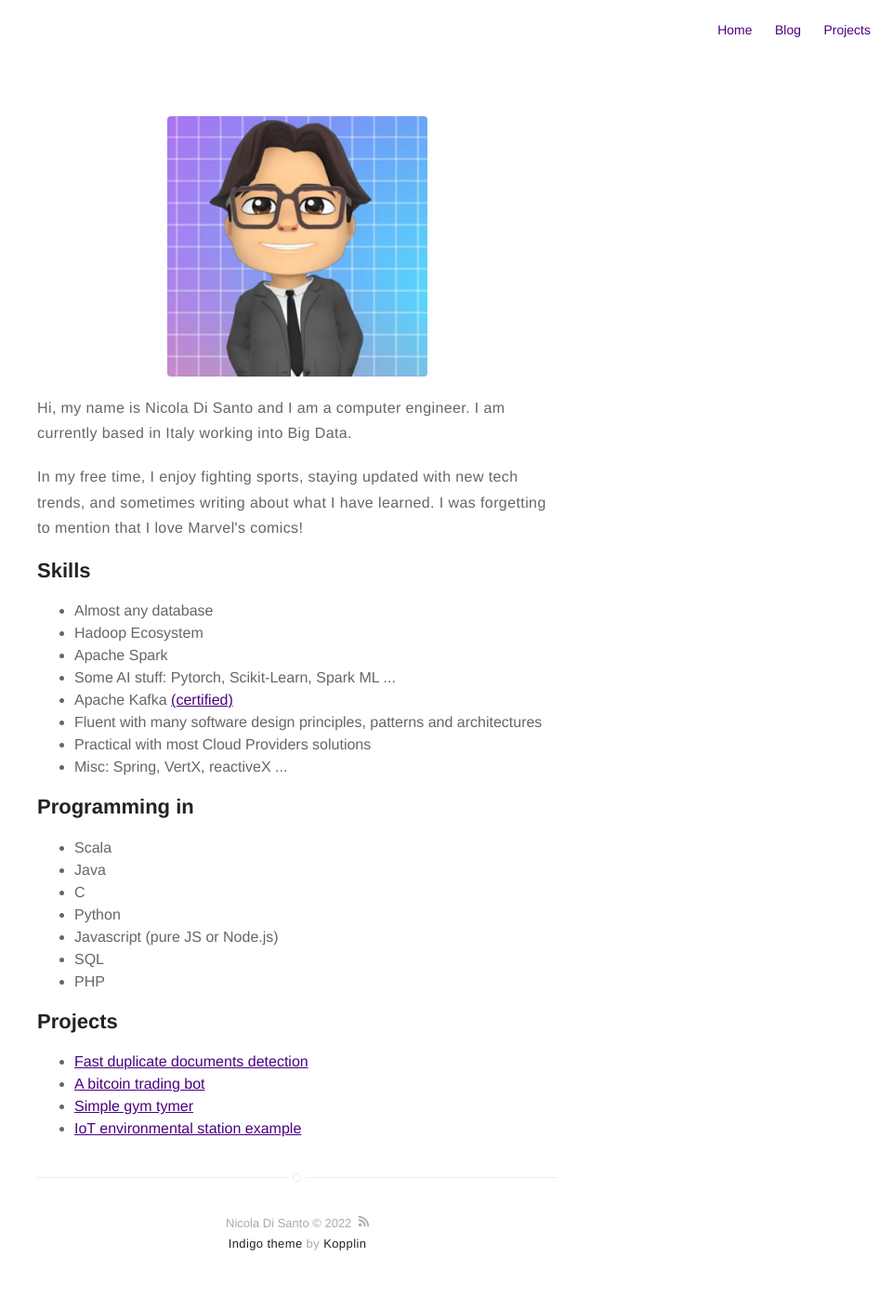
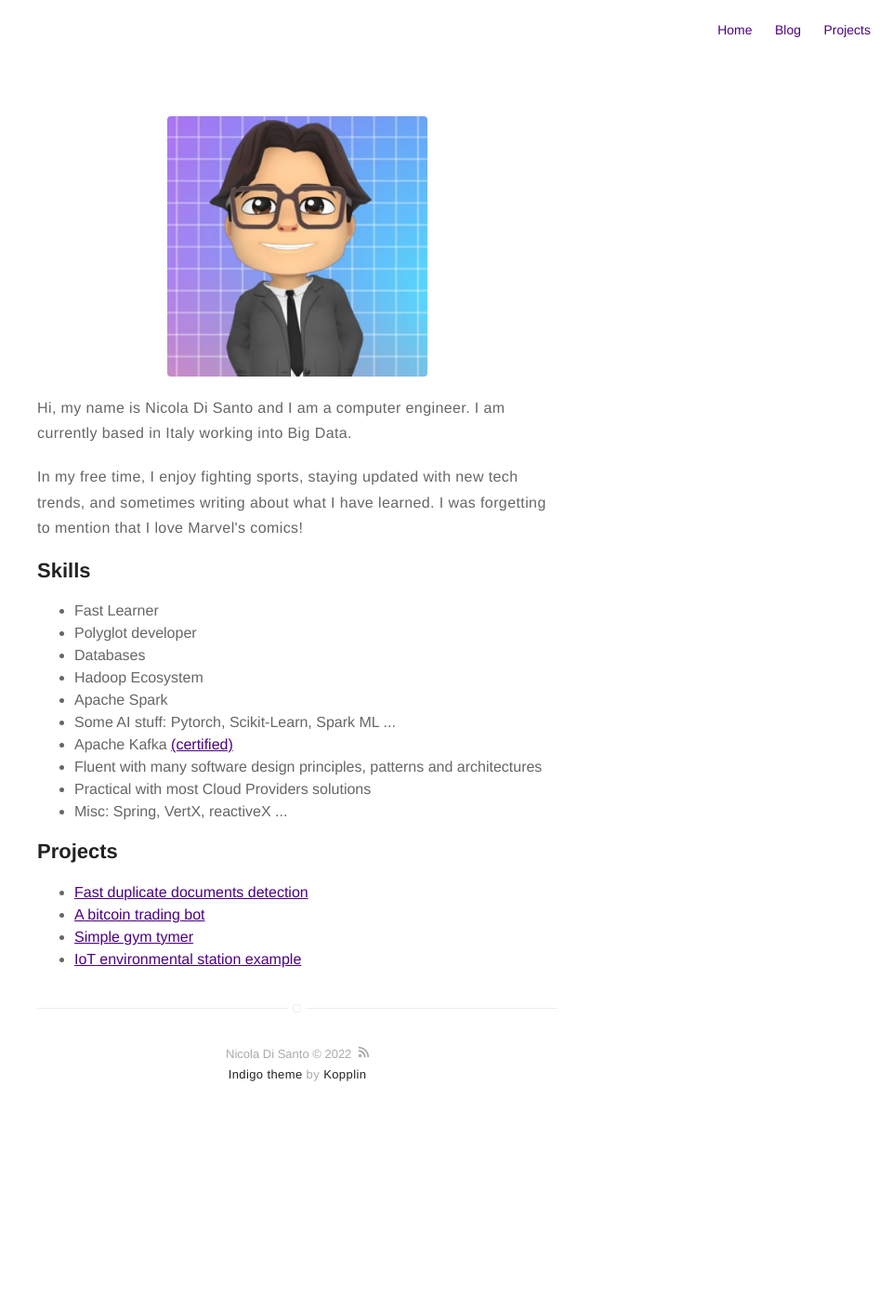
Before and after one commit to nicoDs96/hi, a Jekyll site: the page built from about.md, in a window 1280 px wide. Shown: the whole page at 93% size, without its empty margins (320-1280 px from the left). Built offline with Jekyll 4.4.1, drawn with Linux system fonts in a browser that asks for light colours; after the commit the page ends 1227 px from its top, so only the background shows below that.

Commit message:
updae about

```diff
--- a/about.md
+++ b/about.md
@@ -11,7 +11,9 @@ layout: page
 <h2>Skills</h2>
 
 <ul class="skill-list">
-	<li>Almost any database</li>
+	<li>Fast Learner</li>
+	<li>Polyglot developer</li>
+	<li>Databases</li>
 	<li>Hadoop Ecosystem</li>
 	<li>Apache Spark</li>
     <li>Some AI stuff: Pytorch, Scikit-Learn, Spark ML ...</li>
@@ -22,24 +24,11 @@ layout: page
 
 </ul>
 
-
-<h2>Programming in</h2>
-<ul class="skill-list">
-    <li>Scala</li>
-	<li>Java</li>
-	<li>C</li>
-	<li>Python</li>
-	<li>Javascript (pure JS or Node.js)</li>
-	<li>SQL</li>
-	<li>PHP</li>
-</ul>
-
-
 <h2>Projects</h2>
 
 <ul>
 	<li><a href="https://github.com/nicoDs96/Document-Similarity-using-Python-and-PySpark">Fast duplicate documents detection</a></li>
-	<li><a href="https://github.com/nicoDs96/Trading-Bot---Deep-Reinforcement-Learning">A bitcoin trading bot</a></li>
-	<li><a href="https://github.com/nicoDs96/BoxeTimer">Simple gym tymer</a></li>
+	<li><a href="https://nicods96.github.io/hi/designing-a-pytorch-deep-reinforcement-learning-trading-bot/">A bitcoin trading bot</a></li>
+	<li><a href="https://nicods96.github.io/hi/keep-training-on-vacations/">Simple gym tymer</a></li>
 	<li><a href="https://github.com/nicoDs96/IoT-meteo_station">IoT environmental station example</a></li>
 </ul>
```
